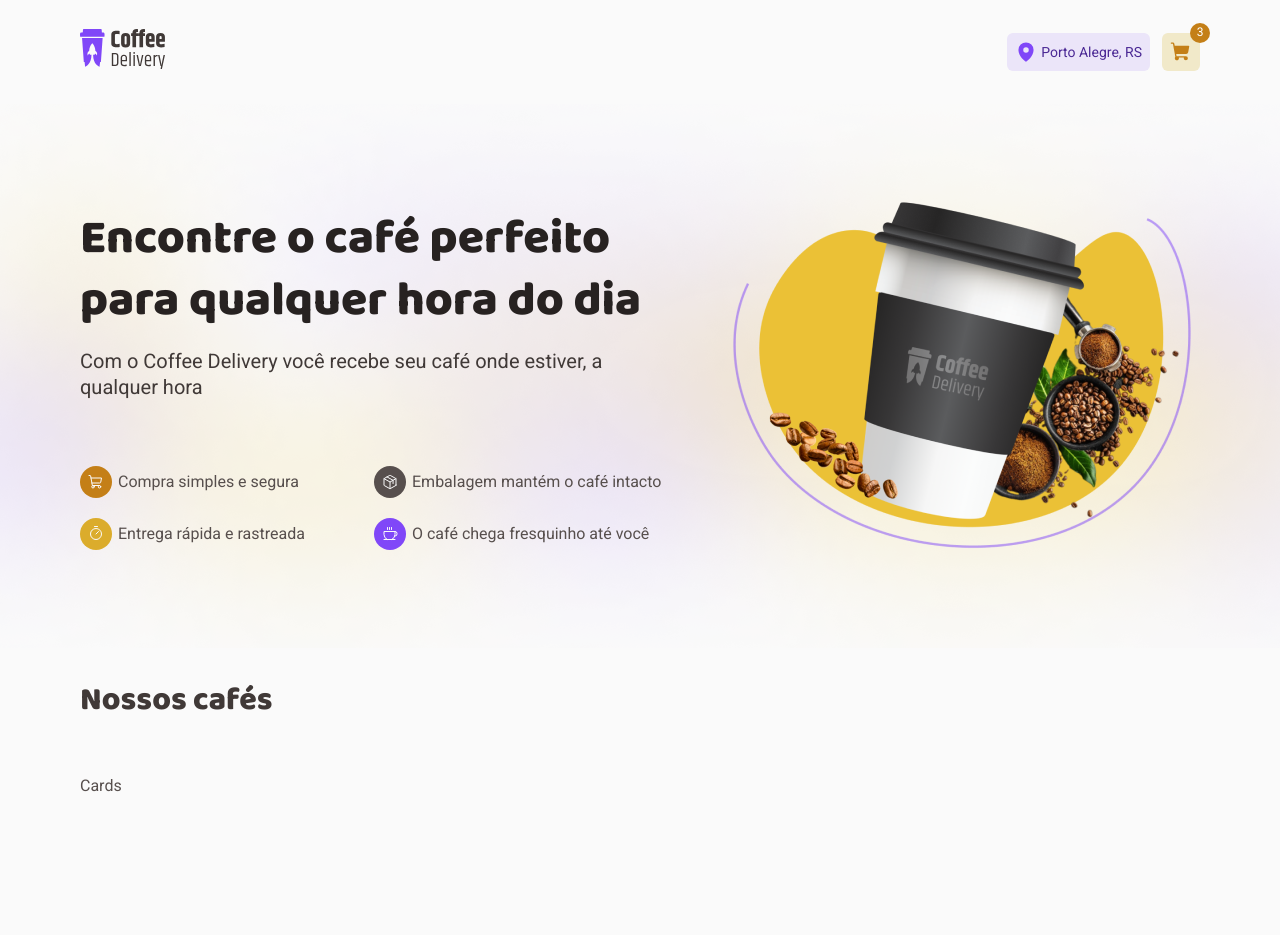
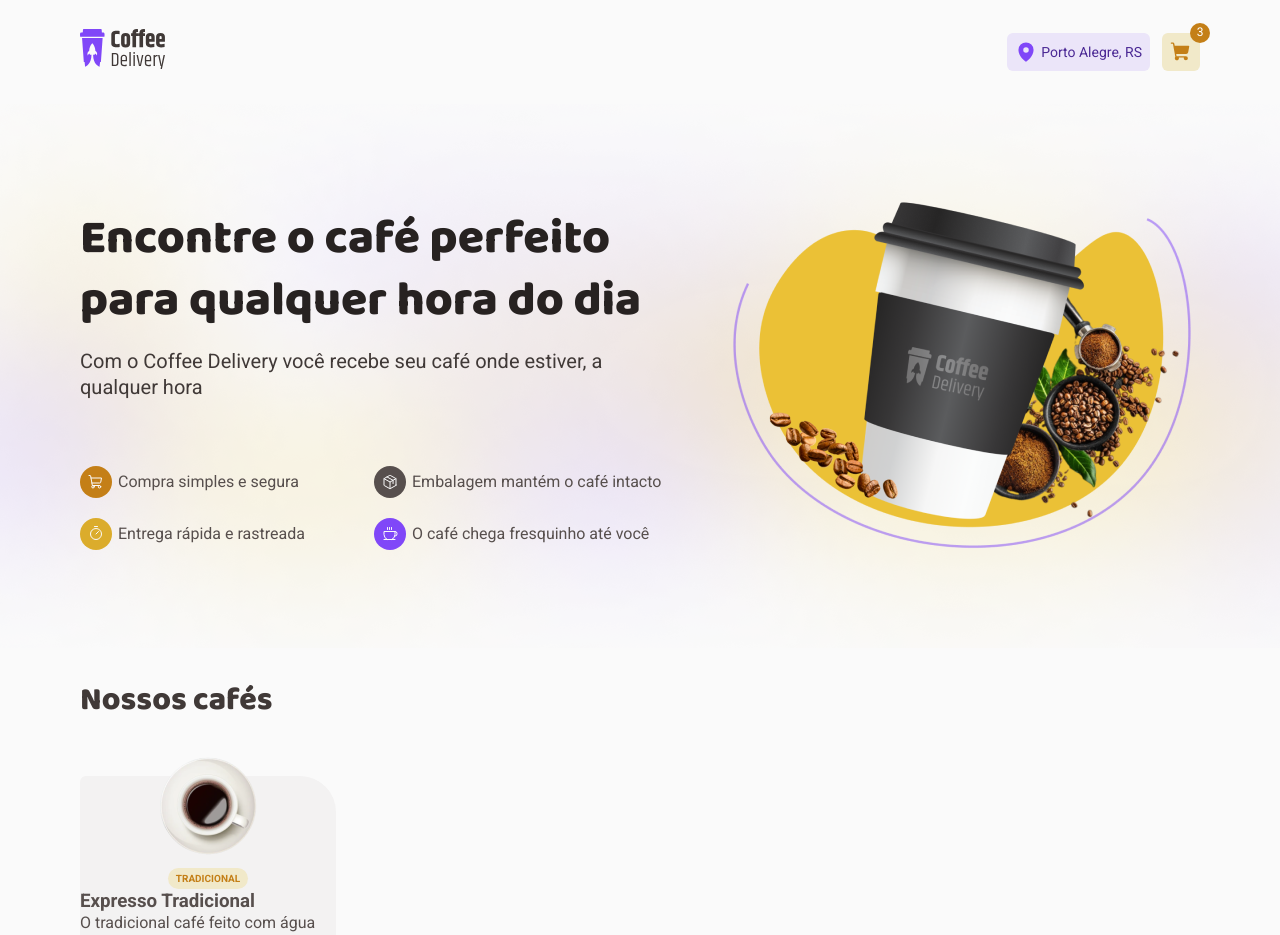
Before and after one commit to joeyanovich/coffee-delivery, a React (Vite) app: page / in a window 1280 px wide. Shown: the top 935 px of the page. Built offline with nearby package versions, Linux system fonts and the light colour scheme.

Commit message:
working 🚧: work in progress for card

```diff
--- a/src/pages/Home/components/CoffeeList/components/Card/index.tsx
+++ b/src/pages/Home/components/CoffeeList/components/Card/index.tsx
@@ -1,9 +1,32 @@
 import { CardContainer } from "./styles";
+
+import  americano  from '../../../../../../../public/americano.png'
+// import  arabe  from '../../../../../../../public/arabe.png'
+// import  cafeComLeite  from '../../../../../../../public/cafeComLeite.png'
+// import  cafeGelado  from '../../../../../../../public/cafeGelado.png'
+// import  capuccino  from '../../../../../../../public/capuccino.png'
+// import  chocolateQuente  from '../../../../../../../public/chocolateQuente.png'
+// import  cubano  from '../../../../../../../public/cubano.png'
+// import  expressoCremoso  from '../../../../../../../public/expressoCremoso.png'
+// import  expresso  from '../../../../../../../public/expresso.png'
+// import  havaiano  from '../../../../../../../public/havaiano.png'
+// import  irlandes  from '../../../../../../../public/irlandes.png'
+// import  latte  from '../../../../../../../public/explatteresso.png'
 
 export function Card() {
   return (
     <CardContainer>
-      Cards
+      <div className="img">
+        <img src={americano} alt="" />
+      </div>
+      <div className="tag">
+        <span>TRADICIONAL</span>
+      </div>
+      <h3>Expresso Tradicional</h3>
+      <span>O tradicional café feito com água quente e grãos moídos</span>
+      <footer>
+        <input type="number" />
+      </footer>
     </CardContainer>
   )
 }
--- a/src/pages/Home/components/CoffeeList/components/Card/styles.ts
+++ b/src/pages/Home/components/CoffeeList/components/Card/styles.ts
@@ -1,5 +1,39 @@
 import styled from "styled-components";
 
 export const CardContainer = styled.div`
+  width: 16rem;
+  height: 19.375rem;
 
+  border-radius: 6px 36px 6px 36px;
+
+  background-color: ${props => props.theme['base-card']};
+
+  .img {
+    display: flex;
+    justify-content: center;
+  }
+  img {
+    margin: -1.25rem auto 0;
+  }
+  .tag {
+    display: flex;
+    flex-wrap: wrap;
+    align-items: center;
+    justify-content: center;
+    gap: 0.25rem;
+
+    margin-top: 0.75rem;
+
+  }
+  .tag span {
+    font-size: 0.625rem;
+    font-weight: bold;
+
+    padding: 0.25rem 0.5rem;
+
+    border-radius: 100px;
+
+    background-color: ${props => props.theme['yellow-light']};
+    color: ${props => props.theme['yellow-dark']};
+  }
 `
```
